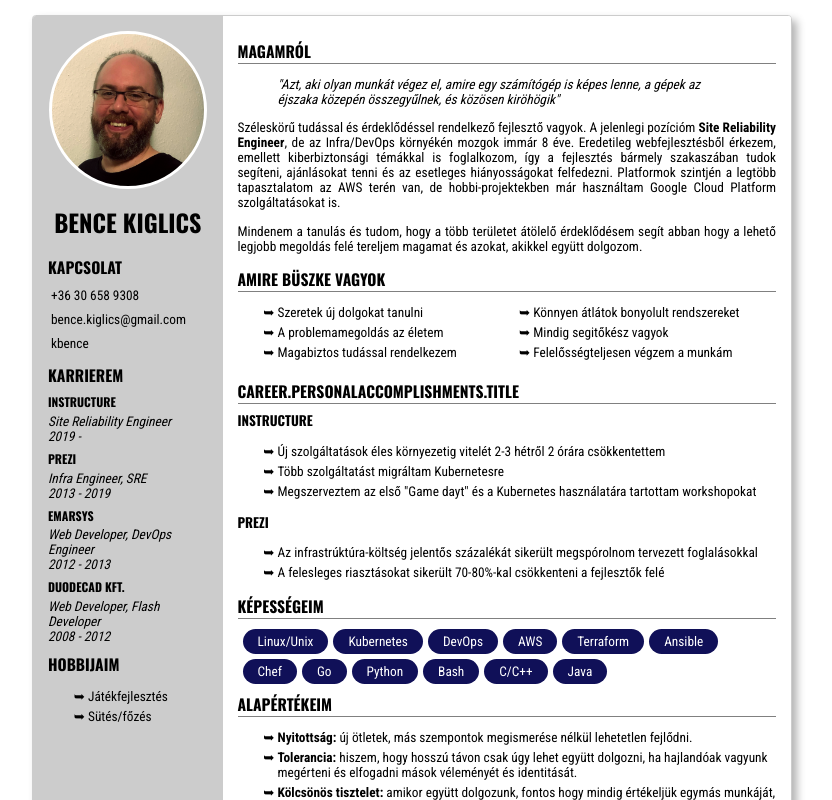
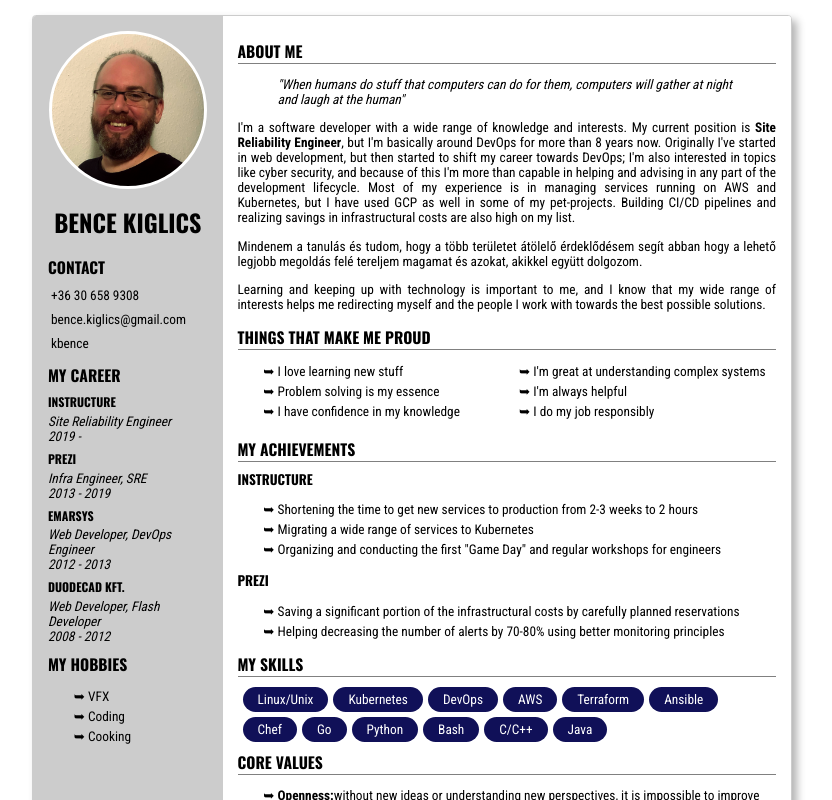
Before and after one commit to kbence/resume.kiglics.com, a Next.js app: page / in a window 1280 px wide. Shown: the top 800 px of the page, without its empty margins (228-1060 px from the left). Built offline with nearby package versions, Linux system fonts and the light colour scheme; some icons are missing.

Commit message:
Translated completely and renamed some stuff

```diff
--- a/components/Abilities.js
+++ /dev/null
@@ -1,20 +0,0 @@
-import React from 'react';
-
-import style from '../styles/Abilities.module.css';
-
-const abilities = `
-  Linux/Unix, Kubernetes, DevOps,
-  AWS, Terraform, Ansible, Chef,
-  Go, Python, Bash, C/C++, Java
-`.trim().split(',').map(a => a.trim());
-
-export default class Abilities extends React.Component {
-  render() {
-    return <div>
-      <h3>Képességeim</h3>
-      <div className={style.abilities}>
-        {abilities.map(a => <span key={a} className={style.ability}>{a}</span>)}
-      </div>
-    </div>
-  }
-}
--- a/components/AboutMe.js
+++ b/components/AboutMe.js
@@ -3,28 +3,32 @@ import React from 'react';
 export default class AboutMe extends React.Component {
   render() {
     return <div>
-      <h3>Magamról</h3>
+      <h3>About me</h3>
       <blockquote>
-        "Azt, aki olyan munkát végez el, amire egy számítógép is képes
-        lenne, a gépek az éjszaka közepén összegyűlnek, és közösen
-        kiröhögik"
+        "When humans do stuff that computers can do for them, computers will gather at night and laugh at the human"
       </blockquote>
       <p>
-        Széleskörű tudással és érdeklődéssel rendelkező fejlesztő vagyok.
-        A jelenlegi pozícióm <b>Site Reliability Engineer</b>, de az
-        Infra/DevOps környékén mozgok immár 8 éve. Eredetileg
-        webfejlesztésből érkezem, emellett kiberbiztonsági témákkal is
-        foglalkozom, így a fejlesztés bármely szakaszában tudok segíteni,
-        ajánlásokat tenni és az esetleges hiányosságokat felfedezni.
-        Platformok szintjén a legtöbb tapasztalatom az AWS terén van, de
-        hobbi-projektekben már használtam Google Cloud Platform
-        szolgáltatásokat is.
+        I'm a software developer with a wide range of knowledge and interests.
+        My current position is <b>Site Reliability Engineer</b>, but I'm
+        basically around DevOps for more than 8 years now. Originally I've
+        started in web development, but then started to shift my career towards
+        DevOps; I'm also interested in topics like cyber security, and because
+        of this I'm more than capable in helping and advising in any part of
+        the development lifecycle. Most of my experience is in managing
+        services running on AWS and Kubernetes, but I have used GCP as well
+        in some of my pet-projects. Building CI/CD pipelines and realizing
+        savings in infrastructural costs are also high on my list.
       </p>
       <p>
         Mindenem a tanulás és tudom, hogy a több területet átölelő
         érdeklődésem segít abban hogy a lehető legjobb megoldás felé
         tereljem magamat és azokat, akikkel együtt dolgozom.
       </p>
+      <p>
+        Learning and keeping up with technology is important to me, and I
+        know that my wide range of interests helps me redirecting myself and
+        the people I work with towards the best possible solutions.
+      </p>
     </div>
   }
 }
--- /dev/null
+++ b/components/Achievements.js
@@ -0,0 +1,23 @@
+import React from 'react';
+import { withTranslation } from 'next-i18next';
+
+export default class Achievements extends React.Component {
+  render() {
+    const { t } = this.props;
+
+    return <div>
+      <h3>My achievements</h3>
+      <h4>Instructure</h4>
+      <ul>
+        <li>Shortening the time to get new services to production from 2-3 weeks to 2 hours</li>
+        <li>Migrating a wide range of services to Kubernetes</li>
+        <li>Organizing and conducting the first "Game Day" and regular workshops for engineers</li>
+      </ul>
+      <h4>Prezi</h4>
+      <ul>
+        <li>Saving a significant portion of the infrastructural costs by carefully planned reservations</li>
+        <li>Helping decreasing the number of alerts by 70-80% using better monitoring principles</li>
+      </ul>
+    </div>;
+  }
+}
--- a/components/CoreValues.js
+++ b/components/CoreValues.js
@@ -3,21 +3,22 @@ import React from 'react';
 export default class CoreValues extends React.Component {
   render() {
     return <div>
-      <h3>Alapértékeim</h3>
+      <h3>Core values</h3>
       <ul>
         <li>
-          <b>Nyitottság:</b> új ötletek, más szempontok megismerése nélkül
-          lehetetlen fejlődni.
+          <b>Openness:</b>
+          without new ideas or understanding new perspectives, it is
+          impossible to improve and evolve.
         </li>
         <li>
-          <b>Tolerancia:</b> hiszem, hogy hosszú távon csak úgy lehet együtt
-          dolgozni, ha hajlandóak vagyunk megérteni és elfogadni mások
-          véleményét és identitását.
+          <b>Tolerance:</b>
+          I believe that we can only work together on the long run, if
+          we are willing to understand and accept others opinion and identity.
         </li>
         <li>
-          <b>Kölcsönös tisztelet:</b> amikor együtt dolgozunk, fontos hogy
-          mindig értékeljük egymás munkáját, belefordított energiáját,
-          érzéseit.
+          <b>Mutual respect:</b>
+          when we work together, it's important to value each other's
+          work, and their energy and time they put into it.
         </li>
       </ul>
     </div>
--- a/components/PersonalInfo.js
+++ b/components/PersonalInfo.js
@@ -8,12 +8,12 @@ export default class PersonalInfo extends React.Component {
     <div className={style.profileimage}></div>
     <div className={style.name}>Bence Kiglics</div>
 
-    <h3>Kapcsolat</h3>
+    <h3>Contact</h3>
     <div><i className="eva eva-phone" />+36 30 658 9308</div>
     <div><i className="eva eva-email" />bence.kiglics@gmail.com</div>
     <div><i className="eva eva-github" />kbence</div>
 
-    <h3>Karrierem</h3>
+    <h3>My Career</h3>
 
     <div className={style.careerstep}>
       <h4>Instructure</h4>
@@ -39,10 +39,11 @@ export default class PersonalInfo extends React.Component {
       <span>2008 - 2012</span>
     </div>
 
-    <h3>Hobbijaim</h3>
+    <h3>My hobbies</h3>
     <ul>
-      <li>Játékfejlesztés</li>
-      <li>Sütés/főzés</li>
+      <li>VFX</li>
+      <li>Coding</li>
+      <li>Cooking</li>
     </ul>
 
     <span className="footer print-only">Source: resume.kiglics.com</span>
--- a/components/ProudOfStuff.js
+++ b/components/ProudOfStuff.js
@@ -6,14 +6,14 @@ export default class ProudOfStuff extends React.Component {
   render() {
     return <div>
       <div className={style.proudof}>
-        <h3>Amire büszke vagyok</h3>
+        <h3>Things that make me proud</h3>
         <ul>
-          <li>Szeretek új dolgokat tanulni</li>
-          <li>A problemamegoldás az életem</li>
-          <li>Magabiztos tudással rendelkezem</li>
-          <li>Könnyen átlátok bonyolult rendszereket</li>
-          <li>Mindig segitőkész vagyok</li>
-          <li>Felelősségteljesen végzem a munkám</li>
+          <li>I love learning new stuff</li>
+          <li>Problem solving is my essence</li>
+          <li>I have confidence in my knowledge</li>
+          <li>I'm great at understanding complex systems</li>
+          <li>I'm always helpful</li>
+          <li>I do my job responsibly</li>
         </ul>
       </div>
     </div>
--- /dev/null
+++ b/components/Skills.js
@@ -0,0 +1,20 @@
+import React from 'react';
+
+import style from '../styles/Skills.module.css';
+
+const skills = `
+  Linux/Unix, Kubernetes, DevOps,
+  AWS, Terraform, Ansible, Chef,
+  Go, Python, Bash, C/C++, Java
+`.trim().split(',').map(a => a.trim());
+
+export default class Skills extends React.Component {
+  render() {
+    return <div>
+      <h3>My Skills</h3>
+      <div className={style.skills}>
+        {skills.map(a => <span key={a} className={style.skill}>{a}</span>)}
+      </div>
+    </div>
+  }
+}
--- a/components/Successes.js
+++ /dev/null
@@ -1,25 +0,0 @@
-import React from 'react';
-import { withTranslation } from 'next-i18next';
-
-class Successes extends React.Component {
-  render() {
-    const { t } = this.props;
-
-    return <div>
-      <h3>{t('career.personalAccomplishments.title')}</h3>
-      <h4>Instructure</h4>
-      <ul>
-        <li>Új szolgáltatások éles környezetig vitelét 2-3 hétről 2 órára csökkentettem</li>
-        <li>Több szolgáltatást migráltam Kubernetesre</li>
-        <li>Megszerveztem az első "Game dayt" és a Kubernetes használatára tartottam workshopokat</li>
-      </ul>
-      <h4>Prezi</h4>
-      <ul>
-        <li>Az infrastrúktúra-költség jelentős százalékát sikerült megspórolnom tervezett foglalásokkal</li>
-        <li>A felesleges riasztásokat sikerült 70-80%-kal csökkenteni a fejlesztők felé</li>
-      </ul>
-    </div>;
-  }
-}
-
-export default withTranslation('main')(Successes);
--- a/pages/index.js
+++ b/pages/index.js
@@ -1,7 +1,7 @@
 import React from 'react';
 import Head from 'next/head';
 
-import Abilities from '../components/Abilities';
+import Skills from '../components/Skills';
 import AboutMe from '../components/AboutMe';
 import Career from '../components/layout/Career';
 import Centered from '../components/layout/Centered';
@@ -9,7 +9,7 @@ import CoreValues from '../components/CoreValues';
 import Personal from '../components/layout/Personal';
 import PersonalInfo from '../components/PersonalInfo';
 import ProudOfStuff from '../components/ProudOfStuff';
-import Successes from '../components/Successes';
+import Achievements from '../components/Achievements';
 
 export default class Resume extends React.Component {
   render() {
@@ -23,8 +23,8 @@ export default class Resume extends React.Component {
       <Career>
         <AboutMe />
         <ProudOfStuff />
-        <Successes />
-        <Abilities />
+        <Achievements />
+        <Skills />
         <CoreValues />
       </Career>
     </Centered>;
--- a/styles/Abilities.module.css
+++ b/styles/Skills.module.css
@@ -1,8 +1,8 @@
-.abilities {
+.skills {
   margin: 5px;
 }
 
-.abilities:after {
+.skills:after {
     content: ".";
     clear: both;
     display: block;
@@ -10,7 +10,7 @@
     visibility: hidden;
 }
 
-.ability {
+.skill {
   background-color: rgb(16, 16, 88);
   color: white;
   padding: 5px 15px;
```
